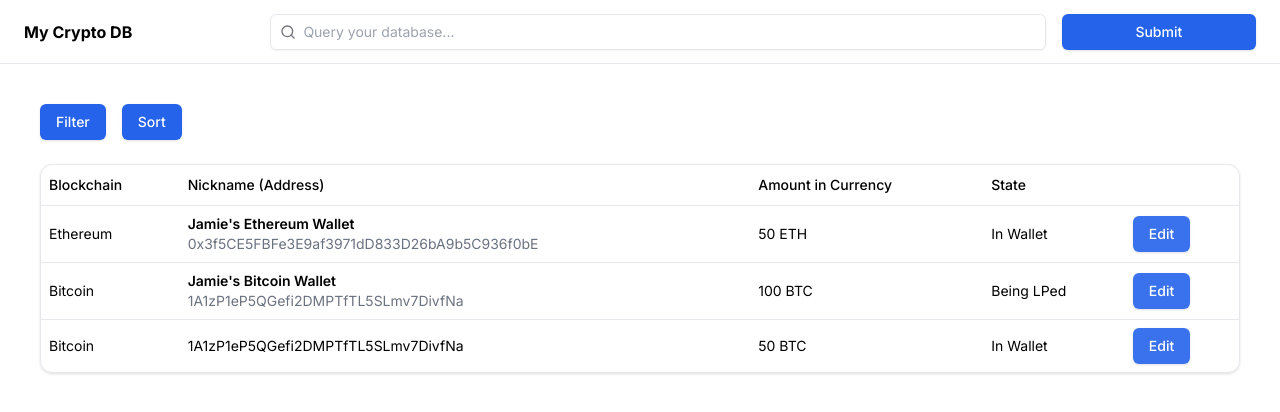
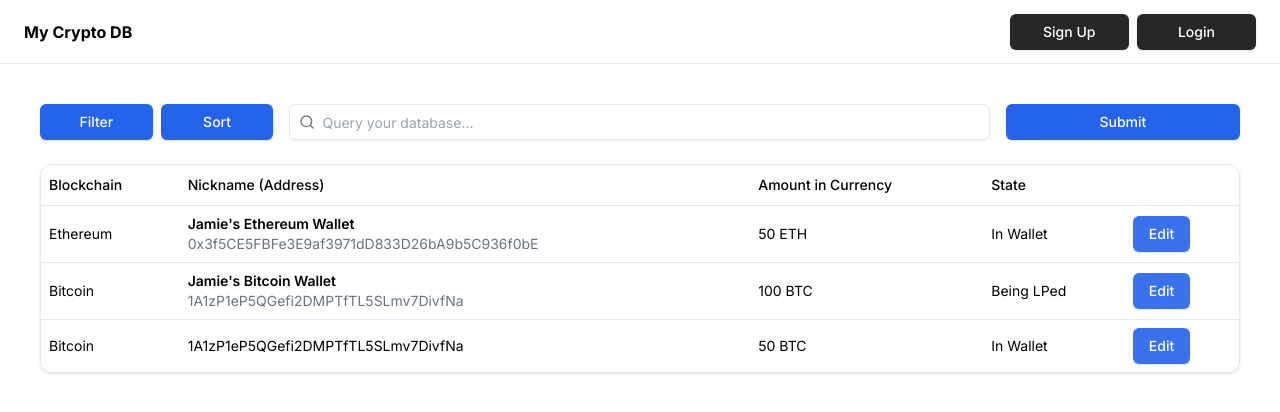
Before and after one commit to ArshaanB/wallet-base, a Next.js app: page / in a window 1280 px wide. Shown: the top 412 px of the page. Built offline with nearby package versions, Linux system fonts and the light colour scheme.

Commit message:
fixed homepage layout for authentication, added authentication buttons

```diff
--- a/app/page.tsx
+++ b/app/page.tsx
@@ -1,5 +1,3 @@
-import Image from "next/image";
-
 import { Home } from "../components/home";
 
 export default function Component() {
--- a/components/home.tsx
+++ b/components/home.tsx
@@ -13,13 +13,27 @@ import { Card } from "@/components/ui/card";
 export function Home() {
   return (
     <div key="1" className="flex flex-col w-full min-h-screen">
-      <header className="flex items-center h-16 px-4 border-b shrink-0 md:px-6">
+      <header className="flex items-center justify-between h-16 px-4 border-b shrink-0 md:px-6">
         <div className="w-1/5 flex items-center">
           <span className="font-bold">My Crypto DB</span>
           <span className="sr-only">My Crypto DB</span>
         </div>
-        <div className="w-4/5 flex justify-end space-x-4">
-          <form className="w-4/5">
+        <div className="w-1/5 flex items-center">
+          <Button variant={"dark"} className="w-1/2 mr-1">
+            Sign Up
+          </Button>
+          <Button variant={"dark"} className="w-1/2 ml-1">
+            Login
+          </Button>
+        </div>
+      </header>
+      <main className="flex min-h-[calc(100vh_-_theme(spacing.16))] flex-1 flex-col gap-2 p-4 md:gap-4 md:p-10">
+        <div className="flex space-x-4 mb-2">
+          <div className="flex w-1/5 justify-between">
+            <Button className="w-1/2 mr-1">Filter</Button>
+            <Button className="w-1/2 ml-1">Sort</Button>
+          </div>
+          <form className="w-3/5">
             <div className="relative">
               <Input
                 className="w-full pl-8"
@@ -44,12 +58,6 @@ export function Home() {
             </div>
           </form>
           <Button className="w-1/5">Submit</Button>
-        </div>
-      </header>
-      <main className="flex min-h-[calc(100vh_-_theme(spacing.16))] flex-1 flex-col gap-2 p-4 md:gap-4 md:p-10">
-        <div className="flex justify-start space-x-4 mb-2">
-          <Button>Filter</Button>
-          <Button>Sort</Button>
         </div>
         <Card>
           <Table>
--- a/components/ui/button.tsx
+++ b/components/ui/button.tsx
@@ -9,8 +9,9 @@ const buttonVariants = cva(
   {
     variants: {
       variant: {
-        default: "bg-primary text-white shadow hover:bg-primary/90",
+        default: "bg-primary text-white shadow hover:bg-primary/70",
         primary_light: "bg-primary/90 text-white shadow hover:bg-primary/80",
+        dark: "bg-zinc-800 text-white shadow hover:bg-zinc-800/80",
         destructive:
           "bg-destructive text-destructive-foreground shadow-sm hover:bg-destructive/90",
         outline:
```
